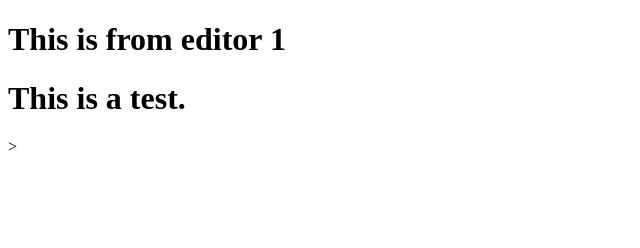
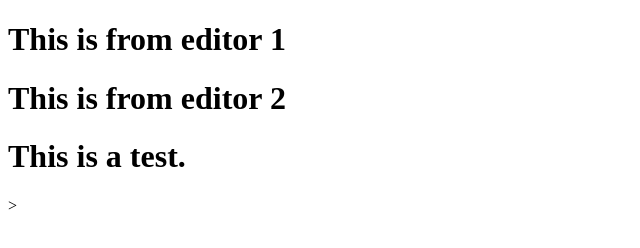
Before and after one commit to timmaglasang/NewGitTest, a plain HTML site: page index.html in a window 1280 px wide. Shown: the whole page, without its empty margins (0-640 px from the left). Drawn offline with Linux system fonts and the light colour scheme.

Commit message:
modified index.html 'This is editor 2'

```diff
--- a/index.html
+++ b/index.html
@@ -6,6 +6,8 @@
 </head>
 <body>
 	<h1>This is from editor 1</h1>
+	<!--Edited by Tim-->
+	<h1>This is from editor 2</h1>
 	<h1>This is a test.</h1>
 </body>
 </html>>
```
